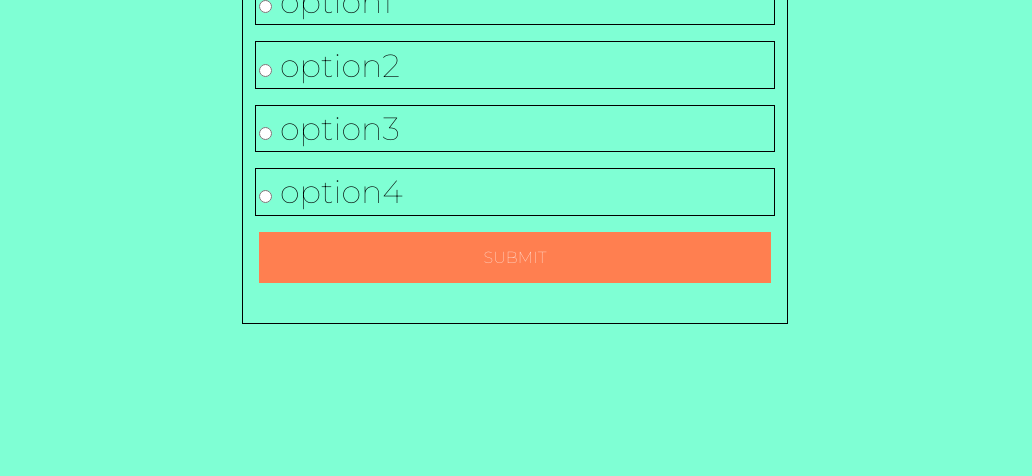
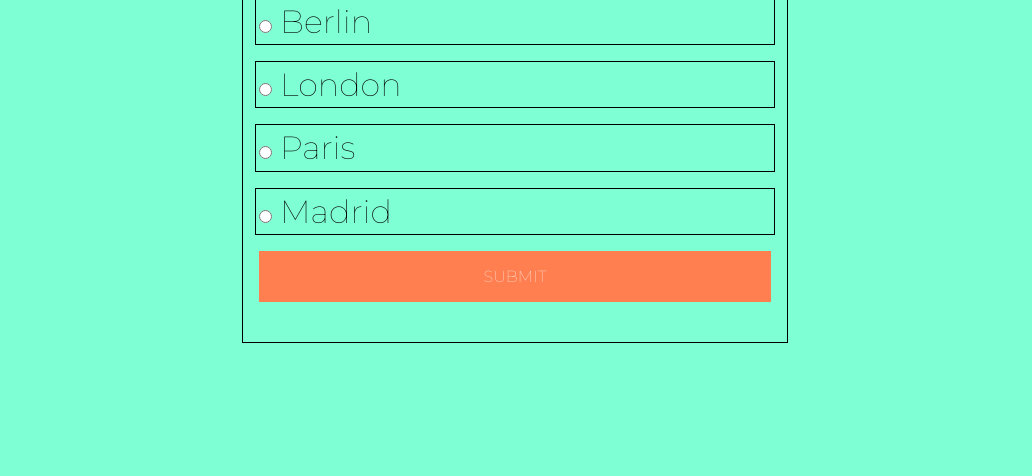
Before and after one commit to Hrshit5616/quiz_app, a plain HTML site: page index.html in a window 1280 px wide. Shown: the part 324-800 px from the top of the page, without its empty margins (125-1157 px from the left). Drawn offline with Linux system fonts and the light colour scheme.

Commit message:
added the js functionality

```diff
--- a/index.html
+++ b/index.html
@@ -14,22 +14,22 @@
         <div class="box">
             <h3 class="qu"></h3>
             <div class="option">
-                <input type="radio" id="option1" name="options">
-                <label for="option1" >option1</label>
+                <input type="radio" id="option1" name="options" value="a">
+                <label for="option1" id="firstoptionlabel">option1</label>
             </div>
             <div class="option">
-                <input type="radio" id="option2" name="options">
-                <label for="option2" >option2</label>
+                <input type="radio" id="option2" name="options" value="b">
+                <label for="option2" id="secondoptionlabel">option2</label>
             </div>
             <div class="option">
-                <input type="radio" id="option3" name="options">
-                <label for="option3" >option3</label>
+                <input type="radio" id="option3" name="options" value="c">
+                <label for="option3" id="thirdoptionlabel">option3</label>
             </div>
             <div class="option">
-                <input type="radio" id="option4" name="options">
-                <label for="option4" >option4</label>
+                <input type="radio" id="option4" name="options" value="d">
+                <label for="option4" id="fourthoptionlabel">option4</label>
             </div>
-            <button class="btn">SUBMIT</button>
+            <button class="btn" onclick="submit()">SUBMIT</button>
         </div>
     </div>
     <script src="index.js"></script>
--- a/index.js
+++ b/index.js
@@ -0,0 +1,90 @@
+// Your array of problems
+const problems = [
+    {
+        question: "What is the capital of France?",
+        options: ["Berlin", "London", "Paris", "Madrid"],
+        answer: "Paris"
+    },
+    {
+        question: "Which planet is known as the 'Red Planet'?",
+        options: ["Earth", "Mars", "Venus", "Jupiter"],
+        answer: "Mars"
+    },
+    {
+        question: "What is the largest mammal in the world?",
+        options: ["Elephant", "Blue Whale", "Giraffe", "Hippopotamus"],
+        answer: "Blue Whale"
+    },
+    {
+        question: "In which year did Christopher Columbus reach the Americas?",
+        options: ["1492", "1512", "1601", "1620"],
+        answer: "1492"
+    },
+    {
+        question: "What is the main component of the Earth's atmosphere?",
+        options: ["Oxygen", "Nitrogen", "Carbon Dioxide", "Argon"],
+        answer: "Nitrogen"
+    }
+];
+
+// Index to keep track of the current question
+let currentIndex = 0;
+
+// Counter for correct answers
+let correctAnswersCounter = 0;
+
+// Function to update the question and options on the page
+function updateQuestion() {
+    // Find the question element and options labels
+    let questionElement = document.querySelector(".qu");
+
+    // Update the text content of the question element
+    questionElement.innerText = problems[currentIndex].question;
+
+    // Update each label individually by its ID
+    document.getElementById("firstoptionlabel").innerText = problems[currentIndex].options[0];
+    document.getElementById("secondoptionlabel").innerText = problems[currentIndex].options[1];
+    document.getElementById("thirdoptionlabel").innerText = problems[currentIndex].options[2];
+    document.getElementById("fourthoptionlabel").innerText = problems[currentIndex].options[3];
+
+    // Reset selected input box
+    const selectedInput = document.querySelector('input[name="options"]:checked');
+    if (selectedInput) {
+        selectedInput.checked = false;
+    }
+}
+
+// Function to handle user submission
+function submit() {
+    // Check the selected option
+    const selectedInput = document.querySelector('input[name="options"]:checked');
+
+    if (selectedInput) {
+        // Get the selected answer and correct answer
+        const selectedAnswer = selectedInput.labels[0].innerText;
+        const correctAnswer = problems[currentIndex].answer;
+
+        // Check if the selected answer is correct
+        if (selectedAnswer === correctAnswer) {
+            correctAnswersCounter++;
+        }
+
+        // Move to the next question
+        currentIndex++;
+
+        // Check if there are more questions
+        if (currentIndex < problems.length) {
+            // Update the content for the next question
+            updateQuestion();
+        } else {
+            // No more questions, display the score
+            alert("End of the quiz! Your score: " + correctAnswersCounter + " out of " + problems.length);
+        }
+    } else {
+        // No option selected, alert the user
+        alert("Please select an option before submitting.");
+    }
+}
+
+// Initial update with the first question
+updateQuestion();
```
